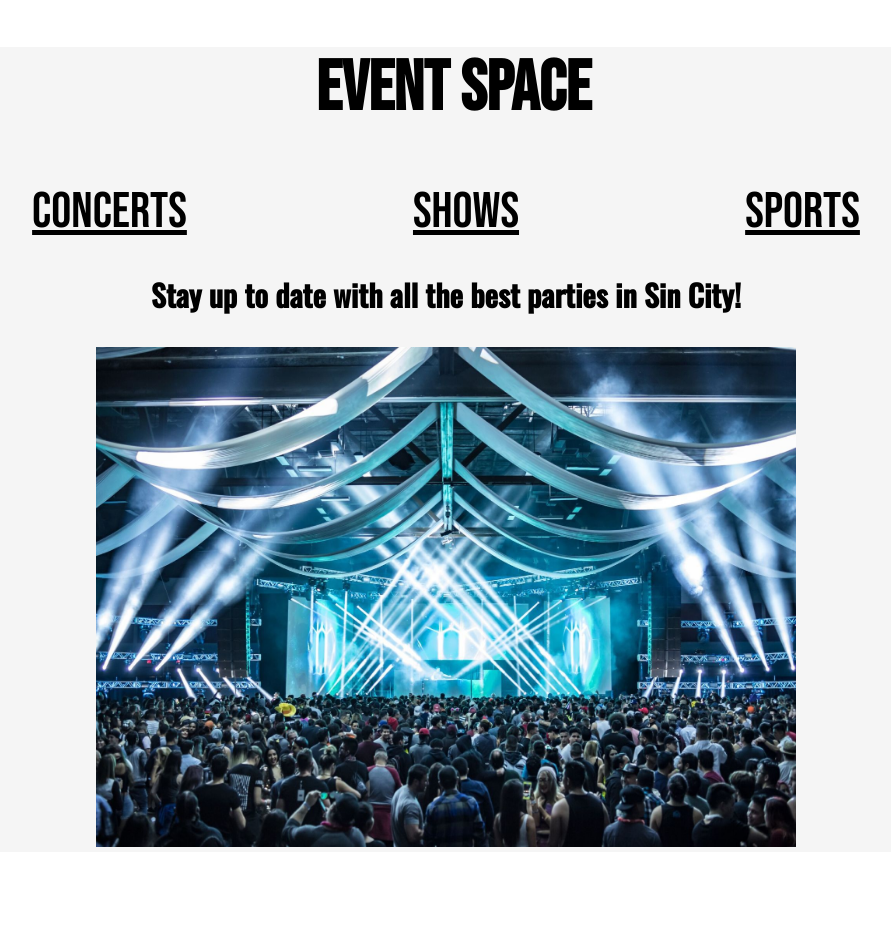
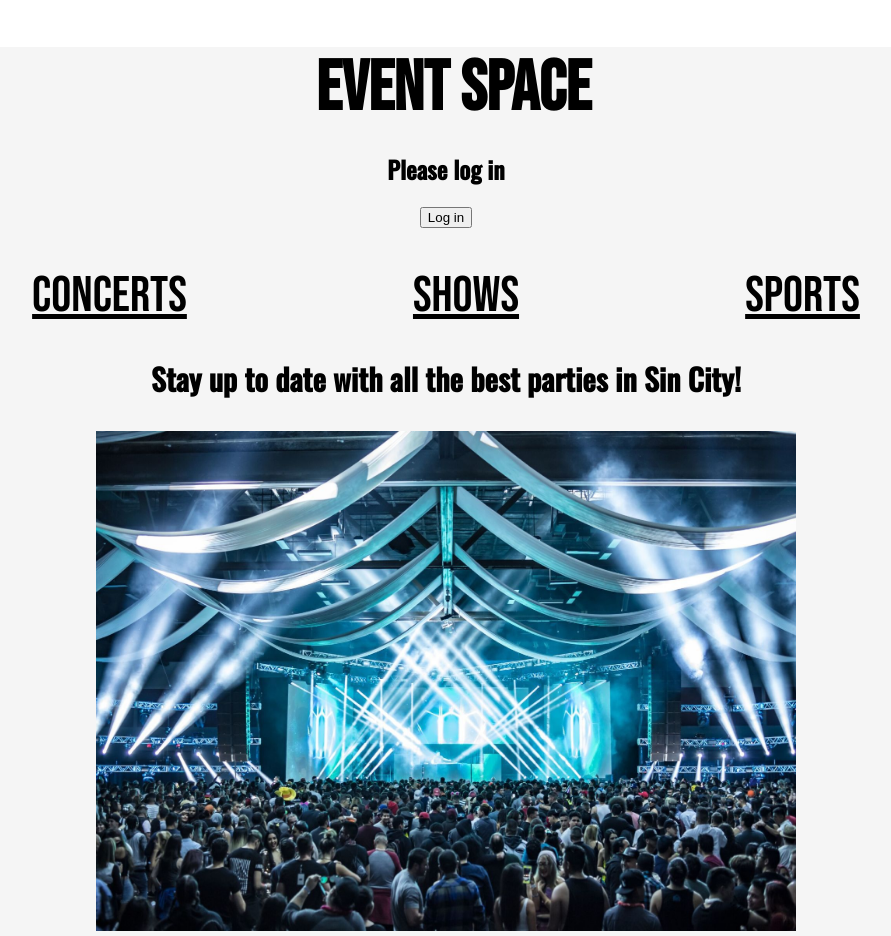
Before and after one commit to matthewp97/Event-Space, a React (Create React App) app in the folder event-space/: page /concerts in a window 1280 px wide. Shown: the whole page, without its empty margins (194-1085 px from the left). Before the commit the page ends 852 px from the top, so only its background shows below. Built offline with nearby package versions, Linux system fonts and the light colour scheme.

Commit message:
added login button to navbar

```diff
--- a/event-space/src/App.css
+++ b/event-space/src/App.css
@@ -28,8 +28,13 @@
 }
 
 .navHeader {
-  margin-bottom: 4%;
+  margin-bottom: 1%;
   margin-left: 15px;
+}
+
+.Login {
+  display: block;
+  margin-bottom: 3%;
 }
 
 li {
@@ -58,56 +63,3 @@ h3 {
   font-family: 'Oswald', sans-serif;
   font-size: 30px;
 }
-
-img {
-  justify-content: center;
-}
-
-.Div-2 {
-  margin-bottom: 1px;
-}
-
-.Concerts {
-  margin: 1%;
-  padding: 10px;
-}
-
-.Sports {
-  margin: 1%;
-  padding: 10px;
-}
-
-.Shows {
-  margin: 1%;
-  padding: 10px;
-}
-
-.Events {
-  display: flex;
-  justify-content: space-evenly;
-  margin: 1%;
-}
-
-/* .App-link {
-  color: #61dafb;
-} */
-
-/* .App-logo {
-  height: 40vmin;
-  pointer-events: none;
-} */
-
-/* @media (prefers-reduced-motion: no-preference) {
-  .App-logo {
-    animation: App-logo-spin infinite 20s linear;
-  }
-} */
-
-/* @keyframes App-logo-spin {
-  from {
-    transform: rotate(0deg);
-  }
-  to {
-    transform: rotate(360deg);
-  }
-} */
--- a/event-space/src/navbar.js
+++ b/event-space/src/navbar.js
@@ -1,12 +1,25 @@
 import React from 'react';
 import {  Link } from "react-router-dom";
 import './App.css';
+import { useState } from 'react';
 
 const Navbar= () =>{
+    const [loggedIn, setLoggedIn] = useState(false);
+
     return (
         <div>
             <div className='navHeader'>
                 <h1>Event Space</h1>
+            </div>
+            <div className = "Login">
+                {loggedIn ? (
+                    <h2>Welcome, person's name!</h2>
+                ) : (
+                    <h2>Please log in</h2>
+                )}
+                <button onClick={() => setLoggedIn(!loggedIn)}>
+                    {loggedIn ? "Log out" : "Log in"}
+                </button>
             </div>
             <div className='pageLinks'>
                 <li>
```
Also changed, not shown: event-space/src/App.js (+2 -12 lines).
